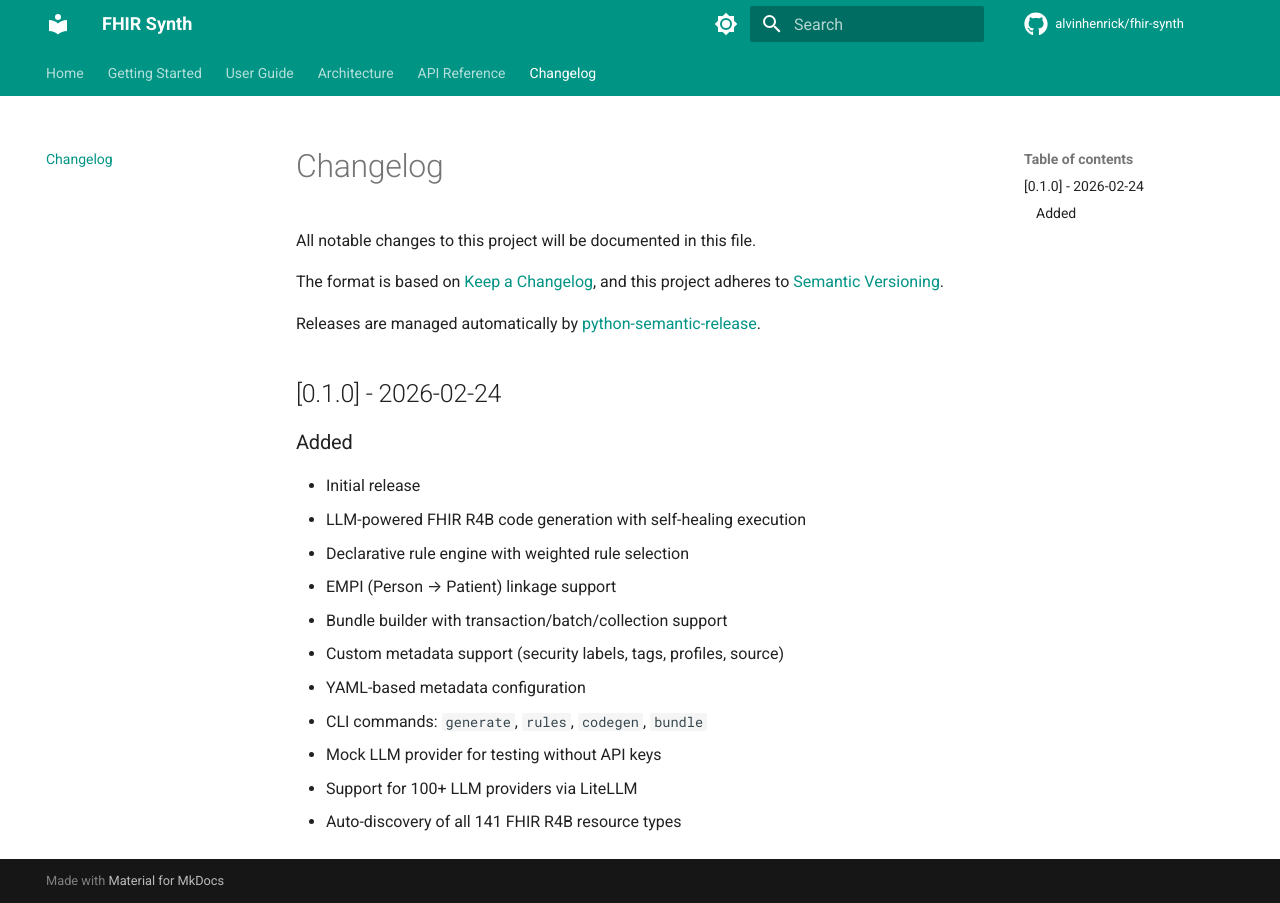
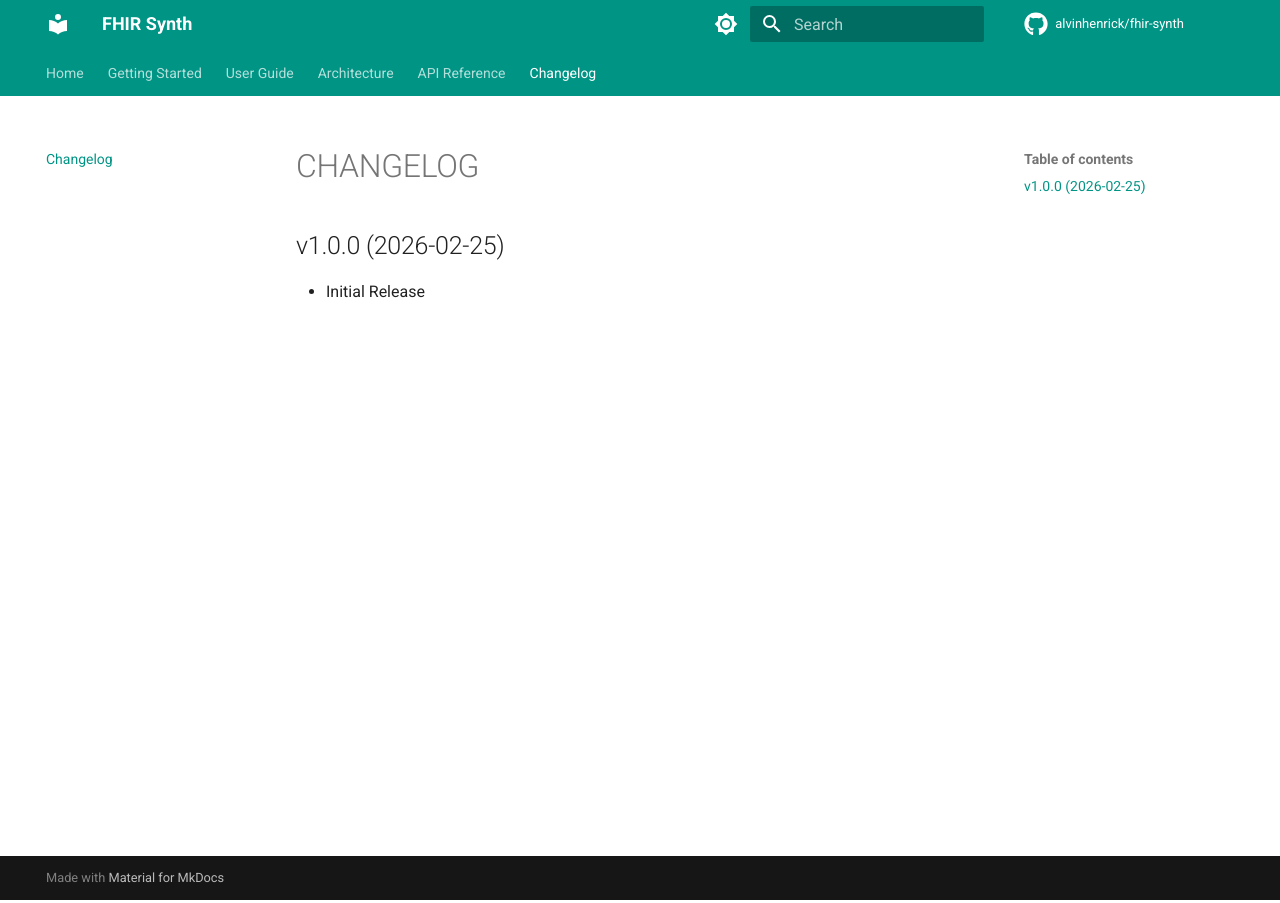
Before and after one commit to alvinhenrick/fhir-synth, an MkDocs documentation site: the page built from docs/changelog.md, in a window 1280 px wide. Built offline with MkDocs 1.6.1 and Material for MkDocs 9.7.7, drawn with Linux system fonts in a browser that asks for light colours; comment, search, counter and statistics services are not loaded.

Commit message:
docs: update changelog format and mkdocs configuration for snippets

```diff
--- a/docs/changelog.md
+++ b/docs/changelog.md
@@ -1,24 +1 @@
-# Changelog
-
-All notable changes to this project will be documented in this file.
-
-The format is based on [Keep a Changelog](https://keepachangelog.com/en/1.1.0/),
-and this project adheres to [Semantic Versioning](https://semver.org/spec/v2.0.0.html).
-
-Releases are managed automatically by [python-semantic-release](https://python-semantic-release.readthedocs.io/).
-
-## [0.1.0] - 2026-02-24
-
-### Added
-
-- Initial release
-- LLM-powered FHIR R4B code generation with self-healing execution
-- Declarative rule engine with weighted rule selection
-- EMPI (Person → Patient) linkage support
-- Bundle builder with transaction/batch/collection support
-- Custom metadata support (security labels, tags, profiles, source)
-- YAML-based metadata configuration
-- CLI commands: `generate`, `rules`, `codegen`, `bundle`
-- Mock LLM provider for testing without API keys
-- Support for 100+ LLM providers via LiteLLM
-- Auto-discovery of all 141 FHIR R4B resource types
+--8<-- "CHANGELOG.md"
--- a/mkdocs.yml
+++ b/mkdocs.yml
@@ -59,7 +59,8 @@ markdown_extensions:
   - pymdownx.highlight:
       anchor_linenums: true
   - pymdownx.inlinehilite
-  - pymdownx.snippets
+  - pymdownx.snippets:
+      base_path: ["."]
   - pymdownx.tabbed:
       alternate_style: true
   - toc:
```
